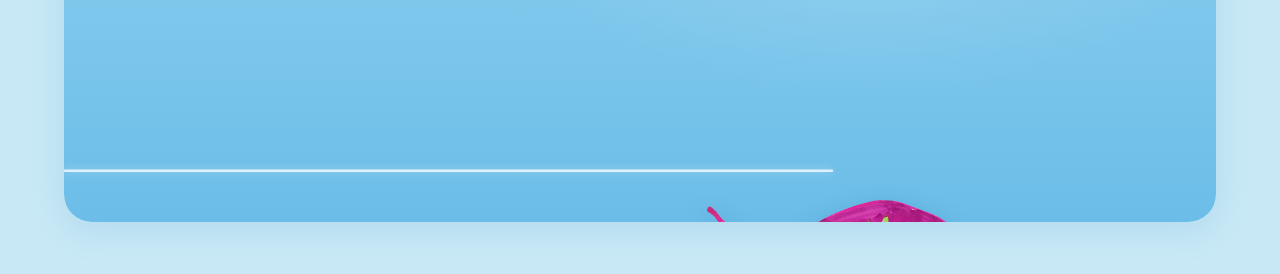
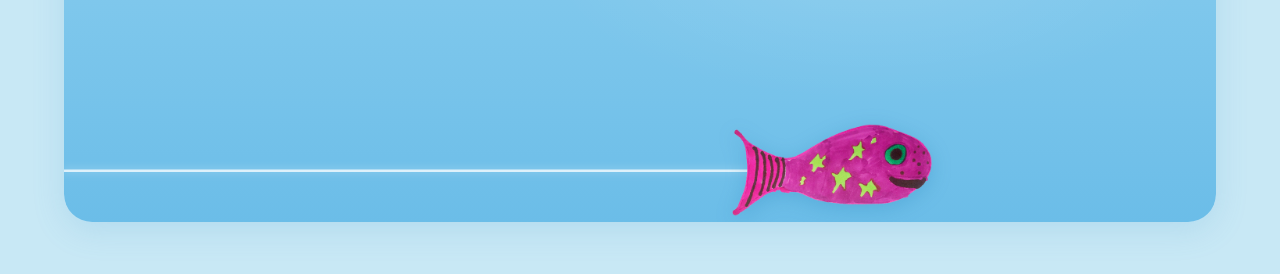
Before and after one commit to wunderwald/RespFish, a plain HTML site: page Code/app/test_client.html in a window 1280 px wide. Shown: the part 523-797 px from the top of the page. Drawn offline with nearby package versions, Linux system fonts and the light colour scheme.

Commit message:
removed smoothing

```diff
--- a/Code/app/test_client.html
+++ b/Code/app/test_client.html
@@ -98,14 +98,12 @@
     #fish {
       position: absolute;
       left: 66.66%;
-      transform: translateX(-50%);
-      width: 20vw;
+      width: clamp(100px, 20vw, 200px);
       z-index: 3;
+      /* centred on the curve tip via transform */
       top: var(--fish-y, 50%);
-      margin-top: calc(var(--fish-half, 40px) * -1);
-      /* transition: top 0.08s linear; */
+      transform: translateX(-50%) translateY(-50%);
       filter: drop-shadow(0 4px 10px rgba(0,100,160,0.2));
-      /* animation: wag 1.4s ease-in-out infinite; */
     }
 
     @keyframes wag {
@@ -135,7 +133,6 @@
     const history = new Float32Array(HISTORY_LEN);
     let   histIdx = 0;
     let   sampleCount = 0;
-    let   fishY   = 0.5;
 
     const statusDot  = document.getElementById("status-dot");
     const statusText = document.getElementById("status-text");
@@ -189,11 +186,10 @@
       ctx.stroke();
       ctx.shadowBlur = 0;
 
-      // move fish to latest sample position
+      // snap fish directly to the live tip of the trace — no lag
       const latestNorm = (history[(histIdx + HISTORY_LEN - 1) % HISTORY_LEN] - min) / range;
-      fishY += (1 - latestNorm - fishY) * 0.12;
-      fish.style.setProperty("--fish-y",
-        ((PADDING + fishY * (1 - 2 * PADDING)) * 100).toFixed(2) + "%");
+      const targetY = h - pad - latestNorm * usable;
+      fish.style.setProperty("--fish-y", targetY.toFixed(2) + "px");
 
       requestAnimationFrame(draw);
     }
```
